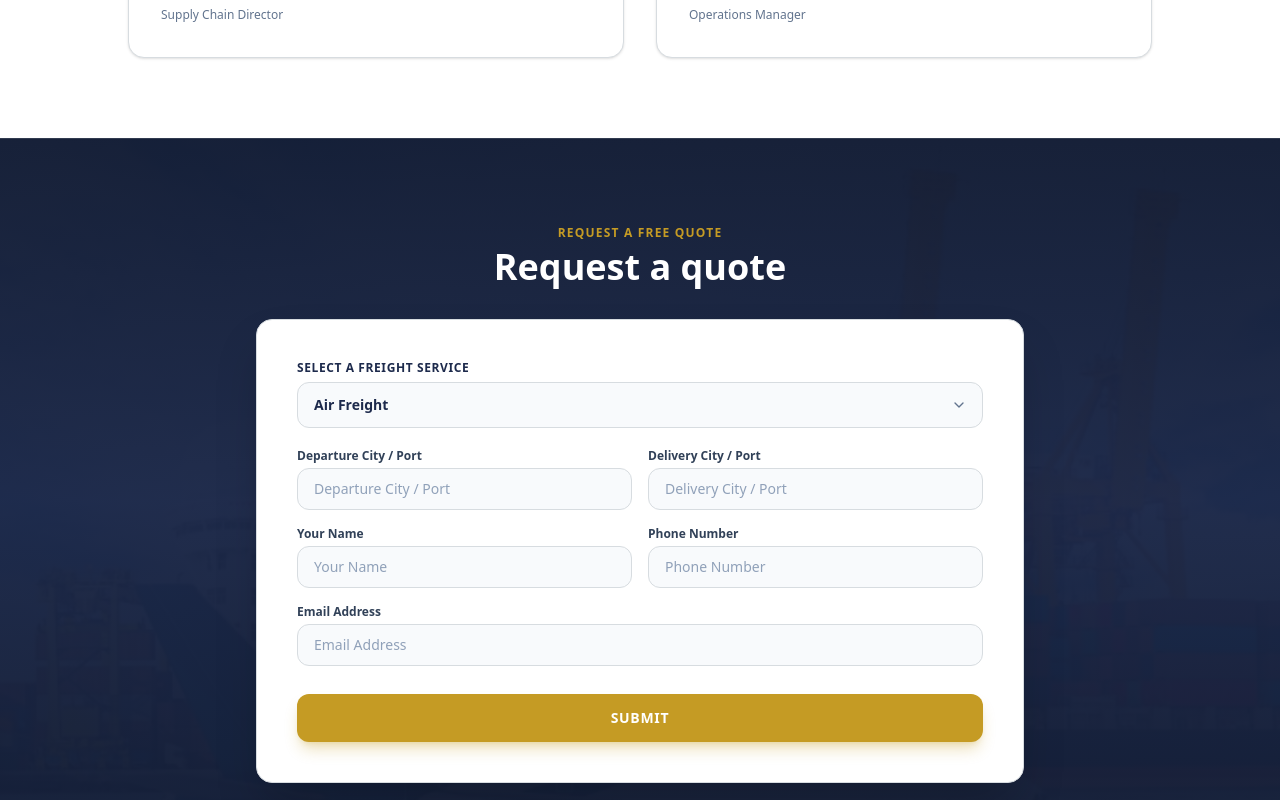
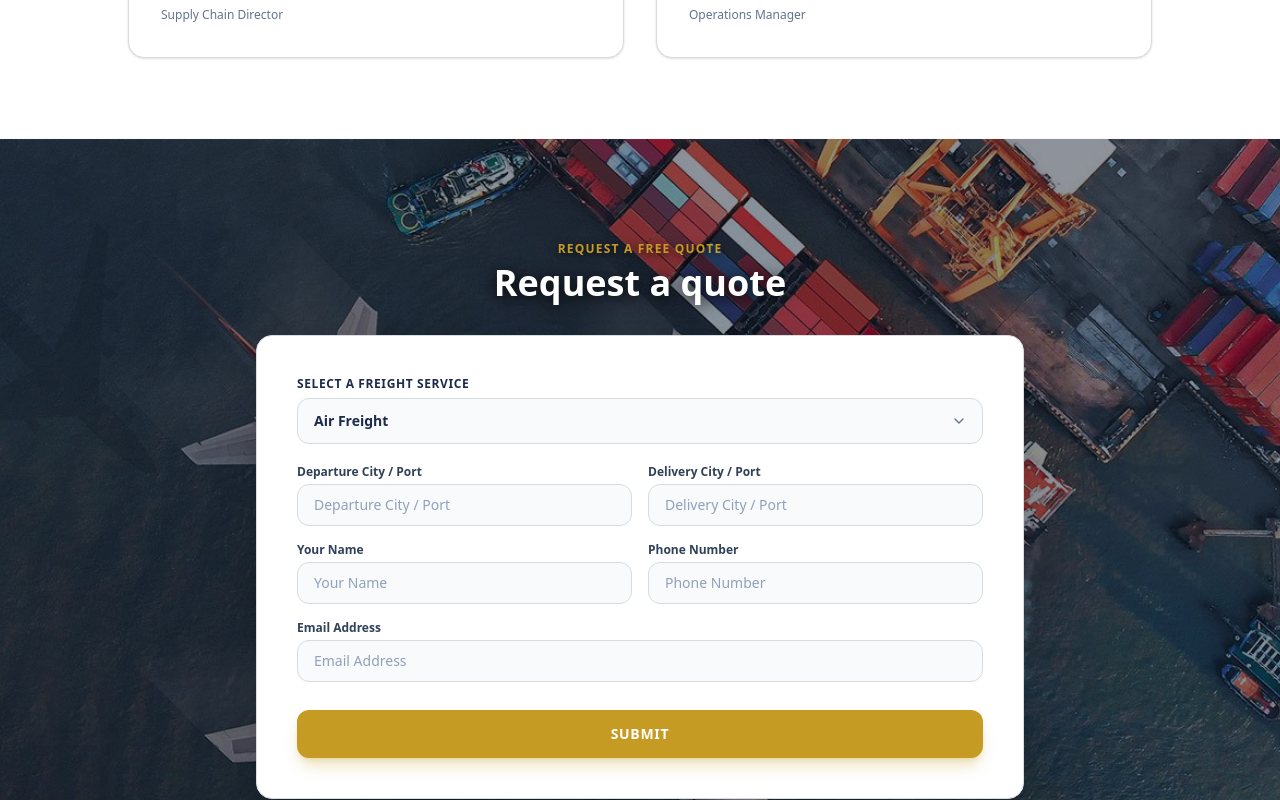
Before and after one commit to TechSolutionor98/steadfastshippinglines, a Next.js app: page / in a window 1280 px wide. Shown: the part 5600-6400 px from the top of the page. Built offline with nearby package versions, Linux system fonts and the light colour scheme; no server answers; the database is empty.

Commit message:
Set high-resolution logistics image as background for quote form section

```diff
--- a/src/Components/Home/HomePage.jsx
+++ b/src/Components/Home/HomePage.jsx
@@ -650,23 +650,24 @@ export default function HomePage({ cmsContent }) {
       </section>
 
       {/* =========================================================================
-          SECTION 10: "REQUEST A FREE QUOTE" - CLEAN CENTERED SIMPLE FORM
-          Theme Colors: Navy #141E36 backdrop with Gold #C59B24 & Clean White Card
+          SECTION 10: "REQUEST A FREE QUOTE" - WITH LOGISTICS BACKGROUND IMAGE
+          Clean & Crisp Image Background with Centered Simple Form
       ========================================================================== */}
-      <section className="relative py-20 px-4 sm:px-8 bg-[#141E36] text-white overflow-hidden border-y border-[#D7DCE0]/15">
+      <section className="relative py-20 sm:py-24 px-4 sm:px-8 text-white overflow-hidden border-y border-[#D7DCE0]/20">
+        {/* Background Image across the entire section */}
         <div
-          className="absolute inset-0 bg-cover bg-center opacity-15"
-          style={{ backgroundImage: `url('/images/home/quote-bg.jpg')` }}
+          className="absolute inset-0 bg-cover bg-center bg-no-repeat"
+          style={{ backgroundImage: `url('/images/home/quote-banner.jpg')` }}
         />
-        <div className="absolute inset-0 bg-gradient-to-b from-[#141E36]/90 via-[#1D2A4C]/85 to-[#141E36]/90" />
+        <div className="absolute inset-0 bg-[#0A1224]/45" />
 
         <div className="relative z-10 max-w-3xl mx-auto">
           {/* Section Header */}
           <div className="text-center mb-8">
-            <span className="text-xs font-bold text-[#C59B24] uppercase tracking-widest">
+            <span className="text-xs font-bold text-[#C59B24] uppercase tracking-widest drop-shadow-[0_2px_4px_rgba(0,0,0,0.8)]">
               REQUEST A FREE QUOTE
             </span>
-            <h2 className="text-3xl sm:text-4xl font-extrabold text-white mt-1">
+            <h2 className="text-3xl sm:text-4xl font-extrabold text-white mt-1 drop-shadow-[0_2px_8px_rgba(0,0,0,0.9)]">
               Request a quote
             </h2>
           </div>
```
Also changed, not shown: public/images/home/quote-banner.jpg (added).
